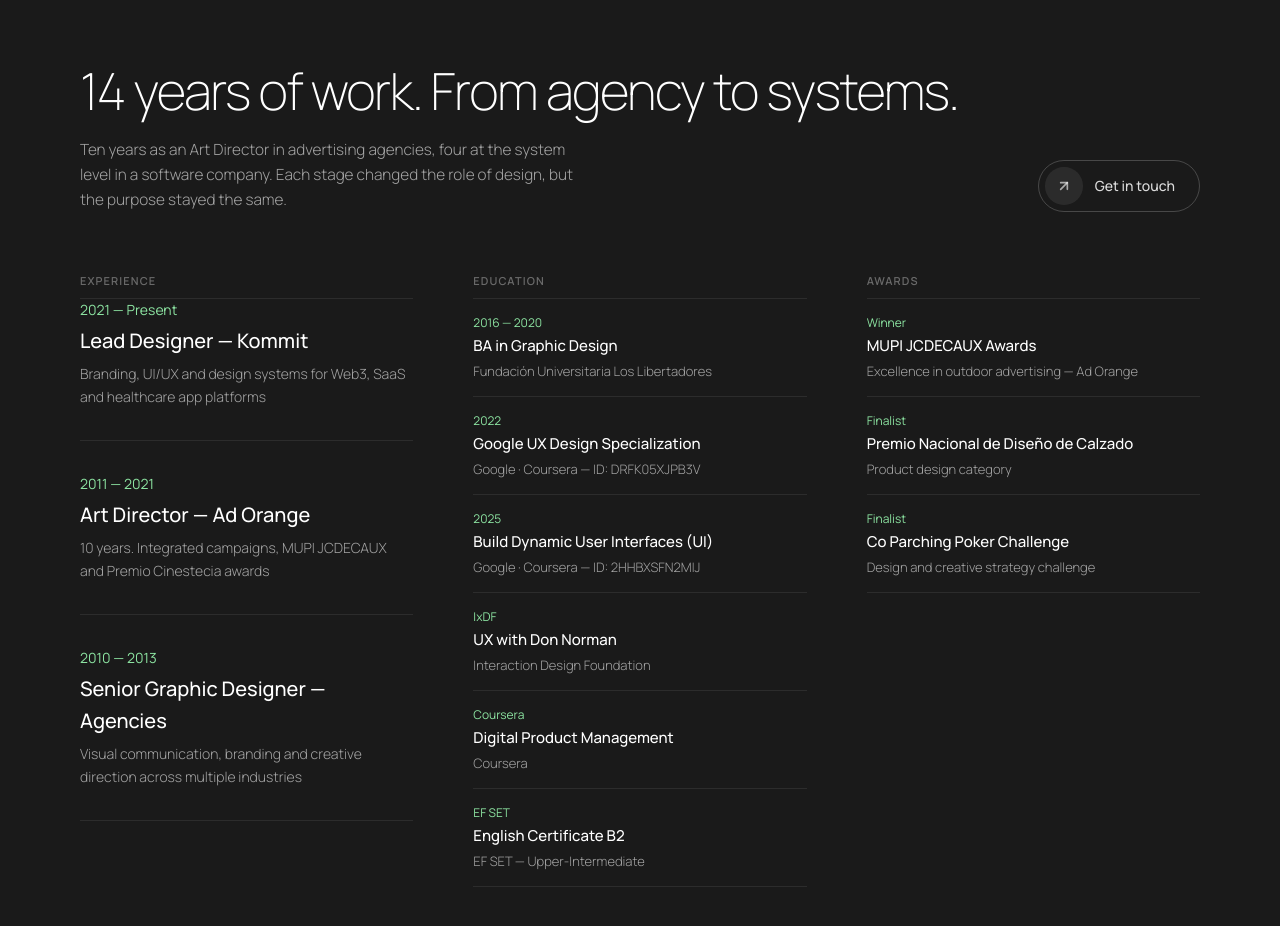
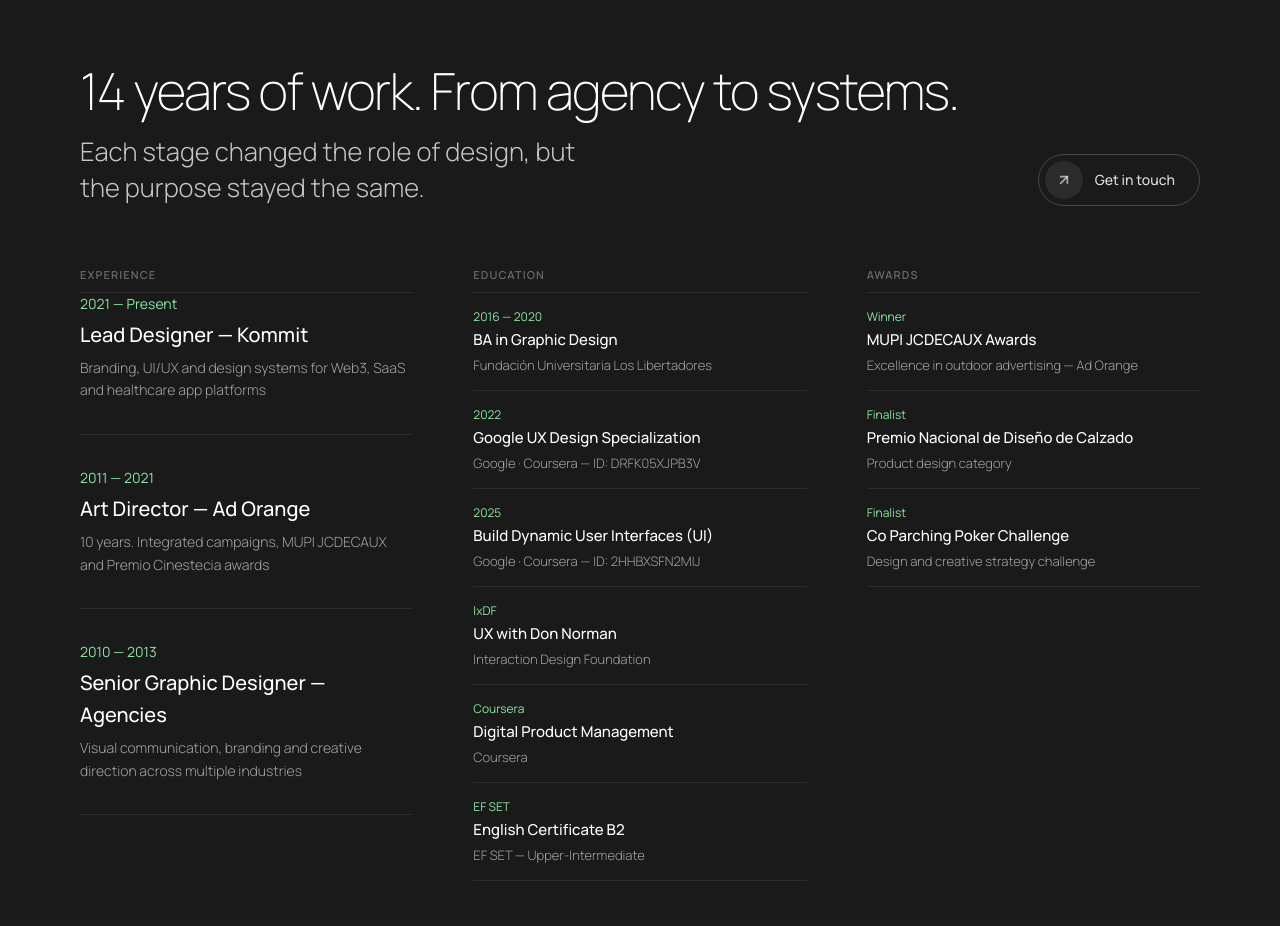
Before and after one commit to alanbuenhombre/buenhombre.github.io, a plain HTML site: page index.html in a window 1280 px wide. Shown: the part 2440-3366 px from the top of the page. Drawn offline with Linux system fonts and the light colour scheme.

Commit message:
feat: frase impact grande, sin texto repetido

```diff
--- a/i18n.js
+++ b/i18n.js
@@ -42,7 +42,7 @@ const T = {
     'services.3.desc': 'Brand System Sprints de 10 días para startups y empresas que necesitan un lenguaje de diseño real, no solo un logo nuevo.',
     /* IMPACT */
     'impact.title': '14 años de trabajo. De la agencia a los sistemas.',
-    'impact.text': 'Diez años como Director de Arte en agencia publicitaria, cuatro a nivel de sistemas en una empresa de software. En cada etapa el diseño tuvo un rol distinto, pero el propósito fue el mismo.',
+    'impact.text': 'En cada etapa el diseño tuvo un rol distinto, pero el propósito fue el mismo.',
     'impact.btn': 'Contáctame',
     'impact.exp.label': 'Experiencia',
     'impact.edu.label': 'Formación',
@@ -341,7 +341,7 @@ const T = {
     'services.3.desc': '10-day Brand System Sprints for startups and companies that need a real design language, not just a logo refresh.',
     /* IMPACT */
     'impact.title': '14 years of work. From agency to systems.',
-    'impact.text': 'Ten years as an Art Director in advertising agencies, four at the system level in a software company. Each stage changed the role of design, but the purpose stayed the same.',
+    'impact.text': 'Each stage changed the role of design, but the purpose stayed the same.',
     'impact.btn': 'Get in touch',
     'impact.exp.label': 'Experience',
     'impact.edu.label': 'Education',
--- a/index.html
+++ b/index.html
@@ -203,7 +203,7 @@
       <div class="impact__header">
         <div>
           <h2 class="section-title" data-i18n="impact.title">14 años de experiencia. Resultados que se miden.</h2>
-          <p class="section-text" data-i18n="impact.text">De agencia publicitaria a empresa de software, liderando diseño en proyectos que cruzan cultura, tecnología y oficio visual.</p>
+          <p class="section-text impact__quote" data-i18n="impact.text">En cada etapa el diseño tuvo un rol distinto, pero el propósito fue el mismo.</p>
         </div>
         <a href="#contact" class="btn">
           <span class="btn__icon"></span>
--- a/style.css
+++ b/style.css
@@ -561,6 +561,14 @@ ul { list-style: none; }
 ================================================ */
 .impact {
   padding: 100px 0;
+}
+.impact__quote {
+  font-size: clamp(1.25rem, 2vw, 1.75rem);
+  font-weight: 300;
+  color: rgba(255,255,255,0.75);
+  line-height: 1.4;
+  max-width: 520px;
+  margin-top: 16px;
 }
 .impact__header {
   display: flex;
```
